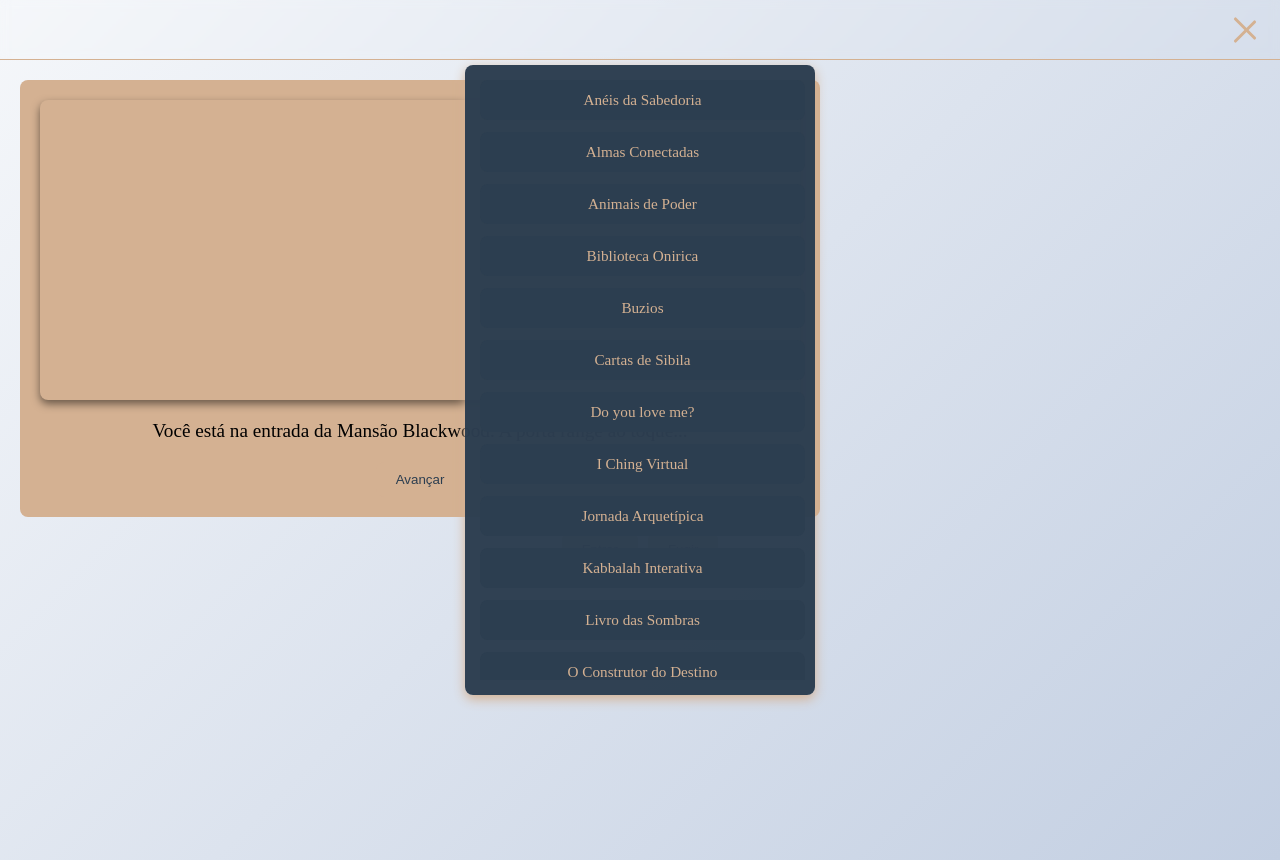
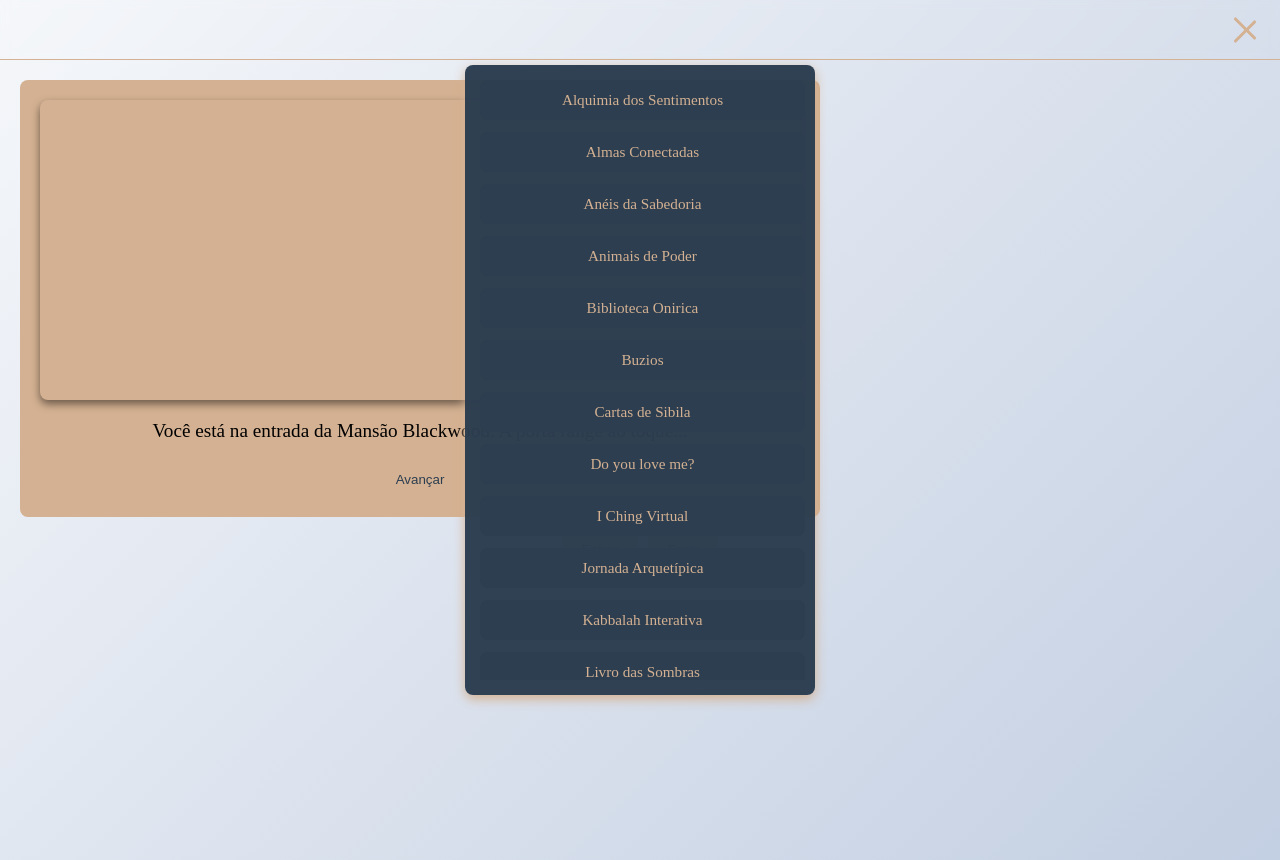
Before and after one commit to alexxanorafa/Whispering-Shadows, a plain HTML site: page index.html in a window 1280 px wide. Both pictures are taken after a click on the element 1245 px from the left and 29 px from the top of the page. Drawn offline with Linux system fonts and the light colour scheme.

Commit message:
Update index.html

```diff
--- a/index.html
+++ b/index.html
@@ -16,8 +16,9 @@
         <nav class="menu" id="menu">
             <ul>
                 <!-- Cada item de menu dentro de <li> -->
+                  <li><a href="https://alexxanorafa.github.io/Alquimia-dos-Sentimentos/" class="menu-item">Alquimia dos Sentimentos</a></li>
+                  <li><a href="https://alexxanorafa.github.io/Almas-Conectadas/" class="menu-item">Almas Conectadas</a></li>
                   <li><a href="https://alexxanorafa.github.io/Aneis_da_Sabedoria/" class="menu-item">Anéis da Sabedoria</a></li>
-                  <li><a href="https://alexxanorafa.github.io/Almas-Conectadas/" class="menu-item">Almas Conectadas</a></li>
                   <li><a href="https://alexxanorafa.github.io/Animais-de-Poder/" class="menu-item">Animais de Poder</a></li>
                   <li><a href="https://alexxanorafa.github.io/Biblioteca-Onirica/" class="menu-item">Biblioteca Onirica</a></li>
                   <li><a href="https://alexxanorafa.github.io/Buzios/" class="menu-item">Buzios</a></li>
```
